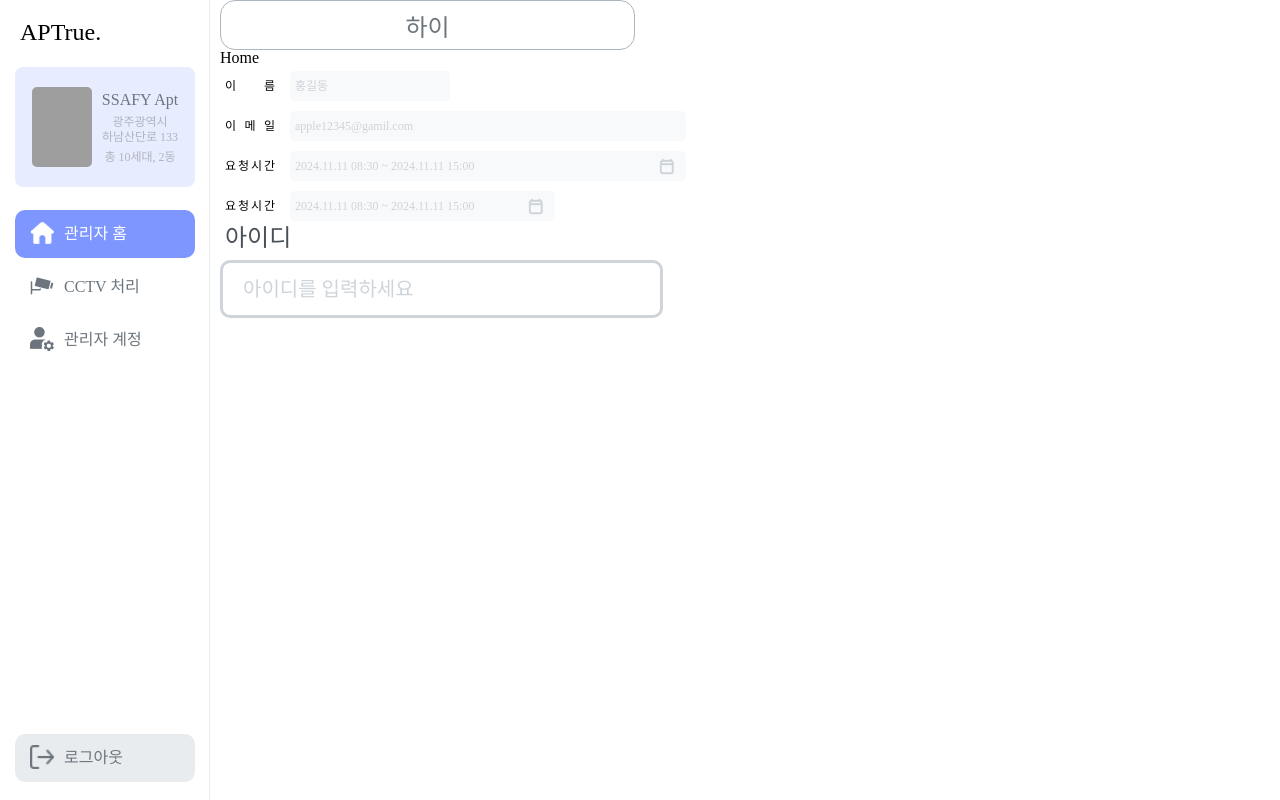
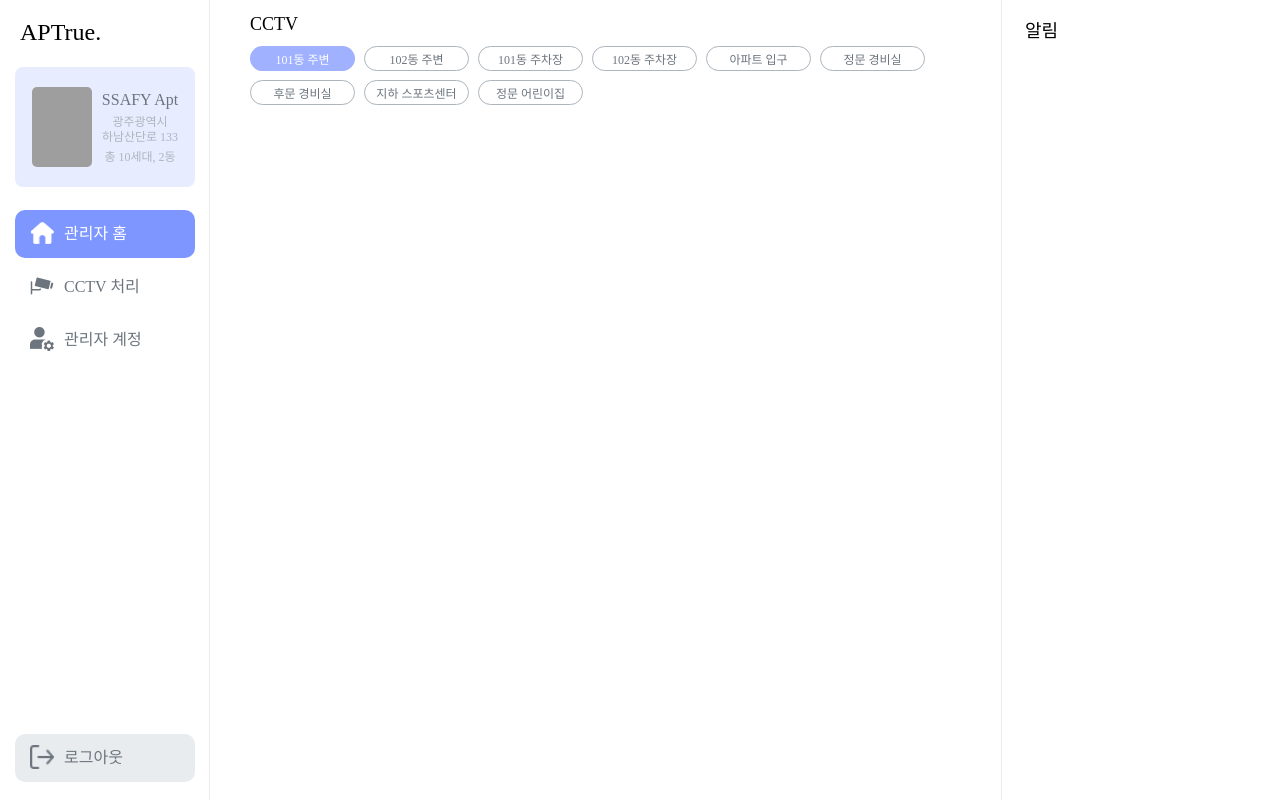
Before and after one commit to alsdk9349/project_Aptrue, a Next.js app in the folder frontend/aptrue/: page / in a window 1280 px wide. Built offline with nearby package versions, Linux system fonts and the light colour scheme; grey boxes are pictures that could not be loaded; a web font is replaced by a local one.

Commit message:
[Feat] #8 cctv 버튼, 알람 영역 추가

```diff
--- a/frontend/aptrue/src/app/(webProtected)/(web)/layout.tsx
+++ b/frontend/aptrue/src/app/(webProtected)/(web)/layout.tsx
@@ -3,12 +3,12 @@ import WebNav from '@/components/common/navbar/WebNav';
 
 export default function Layout({ children }: { children: ReactNode }) {
   return (
-    <div>
+    <>
       <Suspense fallback={<div>Loading...</div>}>
         <WebNav />
       </Suspense>
 
       {children}
-    </div>
+    </>
   );
 }
--- a/frontend/aptrue/src/app/(webProtected)/(web)/page.module.scss
+++ b/frontend/aptrue/src/app/(webProtected)/(web)/page.module.scss
@@ -1,5 +1,26 @@
 @use '@/styles/constants/colors.scss' as colors;
 
 .container {
-  margin-left: 220px;
+  margin-left: 210px;
+  width: 687px;
 }
+
+.content {
+  margin-top: 15px;
+  margin-left: 40px;
+}
+
+.title {
+  font-family: 'medium';
+  font-size: 18px;
+}
+
+.button {
+  margin: 13px 0;
+}
+
+.notification {
+  position: fixed;
+  top: 0;
+  right: 0;
+}
--- a/frontend/aptrue/src/app/(webProtected)/(web)/page.tsx
+++ b/frontend/aptrue/src/app/(webProtected)/(web)/page.tsx
@@ -1,54 +1,21 @@
-'use client';
-
 import style from '@/app/(webProtected)/(web)/page.module.scss';
-import Button from '@/components/common/button/Button';
-
-import GeneralInput from '@/components/common/input/GeneralInput';
-import TimeInput from '@/components/common/input/TimeInput';
-import LoginInput from '@/components/common/input/LoginInput';
+import CCTVButton from '@/components/homePage/CCTVButton';
+import Notification from '@/components/homePage/Notification';
 
 export default function Home() {
-  const changeName = (name: string) => {
-    console.log(name);
-  };
-
-  const changeEmail = (email: string) => {
-    console.log(email);
-  };
-
-  const handleTime = (time: string) => {
-    console.log(time);
-  };
-
-  const handleId = (id: string) => {
-    console.log(id);
-  };
-
   return (
-    <div className={style.container}>
-      <Button color="white" size="webBig" clickedColor="blue">
-        하이
-      </Button>
-      <div>Home</div>
-      <GeneralInput
-        label="이름"
-        placeholder="홍길동"
-        size="short"
-        onChange={changeName}
-      />
-      <GeneralInput
-        label="이메일"
-        placeholder="apple12345@gamil.com"
-        size="long"
-        onChange={changeEmail}
-      />
-      <TimeInput onChange={handleTime} isWeb={true} />
-      <TimeInput onChange={handleTime} isWeb={false} />
-      <LoginInput
-        label="아이디"
-        onChange={handleId}
-        placeholder="아이디를 입력하세요"
-      />
-    </div>
+    <>
+      <div className={style.container}>
+        <div className={style.content}>
+          <div className={style.title}>CCTV</div>
+          <div className={style.button}>
+            <CCTVButton />
+          </div>
+        </div>
+      </div>
+      <div className={style.notification}>
+        <Notification />
+      </div>
+    </>
   );
 }
--- a/frontend/aptrue/src/app/layout.tsx
+++ b/frontend/aptrue/src/app/layout.tsx
@@ -17,7 +17,6 @@ export default function RootLayout({
     <html lang="en">
       <body>
         <RecoilRootProvider>{children}</RecoilRootProvider>
-        <div></div>
       </body>
     </html>
   );
--- a/frontend/aptrue/src/components/common/button/Button.tsx
+++ b/frontend/aptrue/src/components/common/button/Button.tsx
@@ -1,12 +1,11 @@
-'use client';
 import style from '@/components/common/button/Button.module.scss';
-import { useEffect, useState } from 'react';
 
 interface ButtonProps extends React.ButtonHTMLAttributes<HTMLButtonElement> {
   children: React.ReactNode;
   color: ButtonColor;
   size: ButtonSize;
   clickedColor?: ButtonColor;
+  active?: boolean;
 }
 
 export default function Button({
@@ -14,21 +13,15 @@ export default function Button({
   color,
   children,
   clickedColor,
+  active,
   ...props
 }: ButtonProps) {
-  const [currentColor, setCurrentColor] = useState<ButtonColor>(color);
-  const [colorState, setColorState] = useState<boolean>(true);
+  const currentColor: ButtonColor =
+    active && clickedColor ? clickedColor : color;
 
-  const onClick = async () => {
-    if (clickedColor) {
-      setCurrentColor(colorState === true ? clickedColor : color);
-      setColorState(!colorState);
-    }
-  };
   return (
     <button
       className={`${style['base-button-style']} ${style[currentColor]} ${style[size]}`}
-      onClick={onClick}
       {...props}
     >
       {children}
--- /dev/null
+++ b/frontend/aptrue/src/components/homePage/CCTVButton.module.scss
@@ -0,0 +1,8 @@
+.container {
+  font-family: 'medium';
+  display: flex;
+  width: 687px;
+  flex-wrap: wrap;
+  height: auto;
+  gap: 9px;
+}
--- /dev/null
+++ b/frontend/aptrue/src/components/homePage/CCTVButton.tsx
@@ -0,0 +1,48 @@
+'use client';
+
+import { useState } from 'react';
+import style from './CCTVButton.module.scss';
+import Button from '../common/button/Button';
+
+const cctvZone = [
+  '101동 주변',
+  '102동 주변',
+  '101동 주차장',
+  '102동 주차장',
+  '아파트 입구',
+  '정문 경비실',
+  '후문 경비실',
+  '지하 스포츠센터',
+  '정문 어린이집',
+];
+
+export default function CCTVButton() {
+  // 기본 활성 상태를 "101동 주변"으로 설정
+  const [activeZone, setActiveZone] = useState<string>('101동 주변');
+
+  const handleButtonClick = (zone: string) => {
+    // 이미 활성화된 버튼을 클릭하면 비활성화, 아니면 새 버튼 활성화
+    if (activeZone === zone) {
+      setActiveZone(''); // 비활성화 상태로 변경
+    } else {
+      setActiveZone(zone); // 클릭한 버튼을 활성화 상태로 설정
+    }
+  };
+
+  return (
+    <div className={style.container}>
+      {cctvZone.map((zone, index) => (
+        <Button
+          key={index}
+          color={activeZone === zone ? 'blue' : 'white'} // 활성 상태에 따라 색상 변경
+          size="webSmall"
+          clickedColor="blue"
+          active={activeZone === zone} // active prop을 boolean으로 설정
+          onClick={() => handleButtonClick(zone)} // 클릭 시 활성 상태 변경
+        >
+          {zone}
+        </Button>
+      ))}
+    </div>
+  );
+}
--- /dev/null
+++ b/frontend/aptrue/src/components/homePage/Notification.module.scss
@@ -0,0 +1,16 @@
+@use '@/styles/constants/colors.scss' as colors;
+
+.container {
+  width: 279px;
+  height: 100vh;
+  box-shadow: inset 1px 0 0 0 colors.$gray2;
+  display: flex;
+  flex-direction: column;
+}
+
+.title {
+  font-family: 'medium';
+  font-size: 18px;
+  margin-top: 22px;
+  margin-left: 24px;
+}
--- /dev/null
+++ b/frontend/aptrue/src/components/homePage/Notification.tsx
@@ -0,0 +1,9 @@
+import style from './Notification.module.scss';
+
+export default function Notification() {
+  return (
+    <div className={style.container}>
+      <div className={style.title}>알림</div>
+    </div>
+  );
+}
```
Also changed, not shown: frontend/aptrue/src/components/common/button/Button.module.scss (+9 -10 lines).
